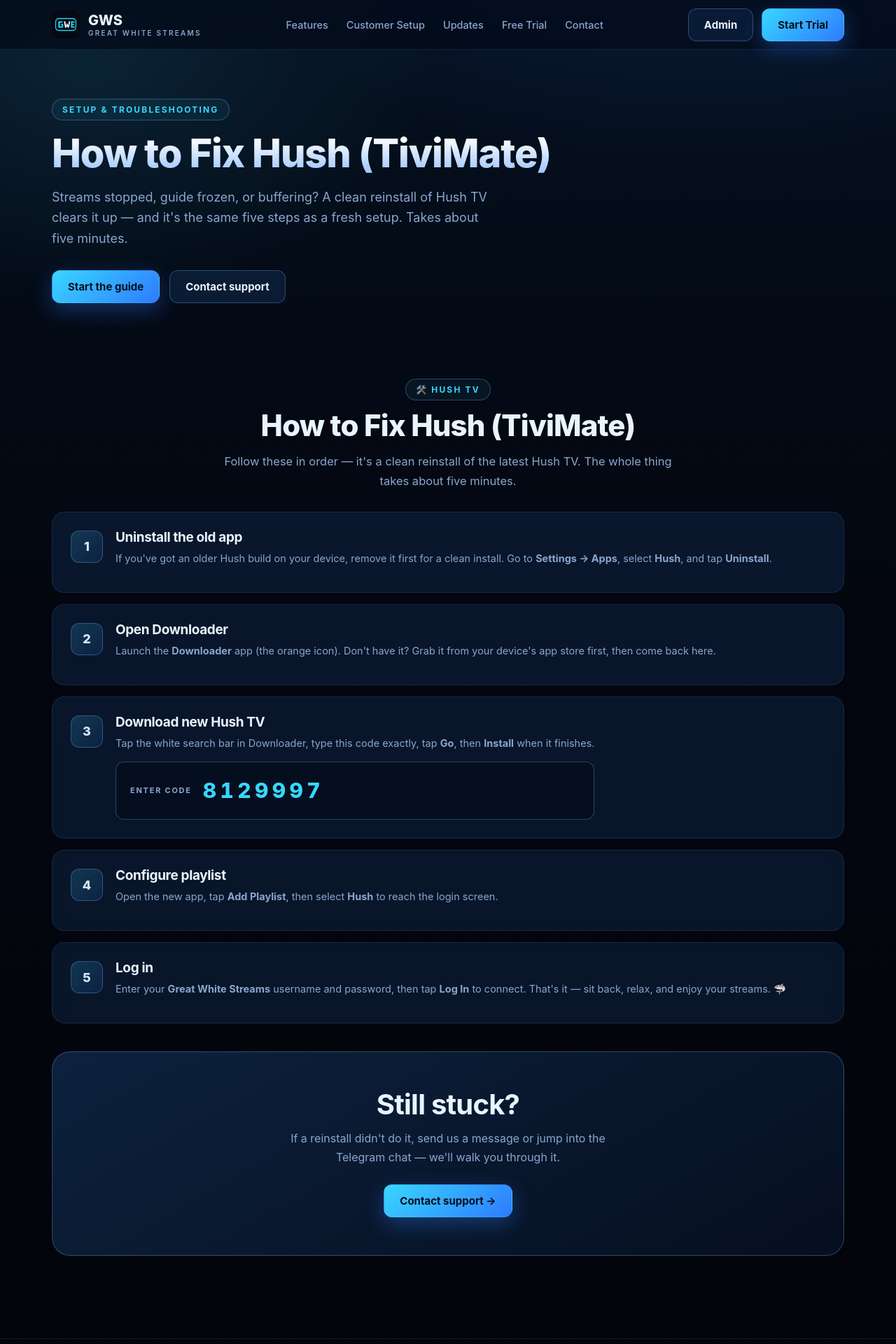
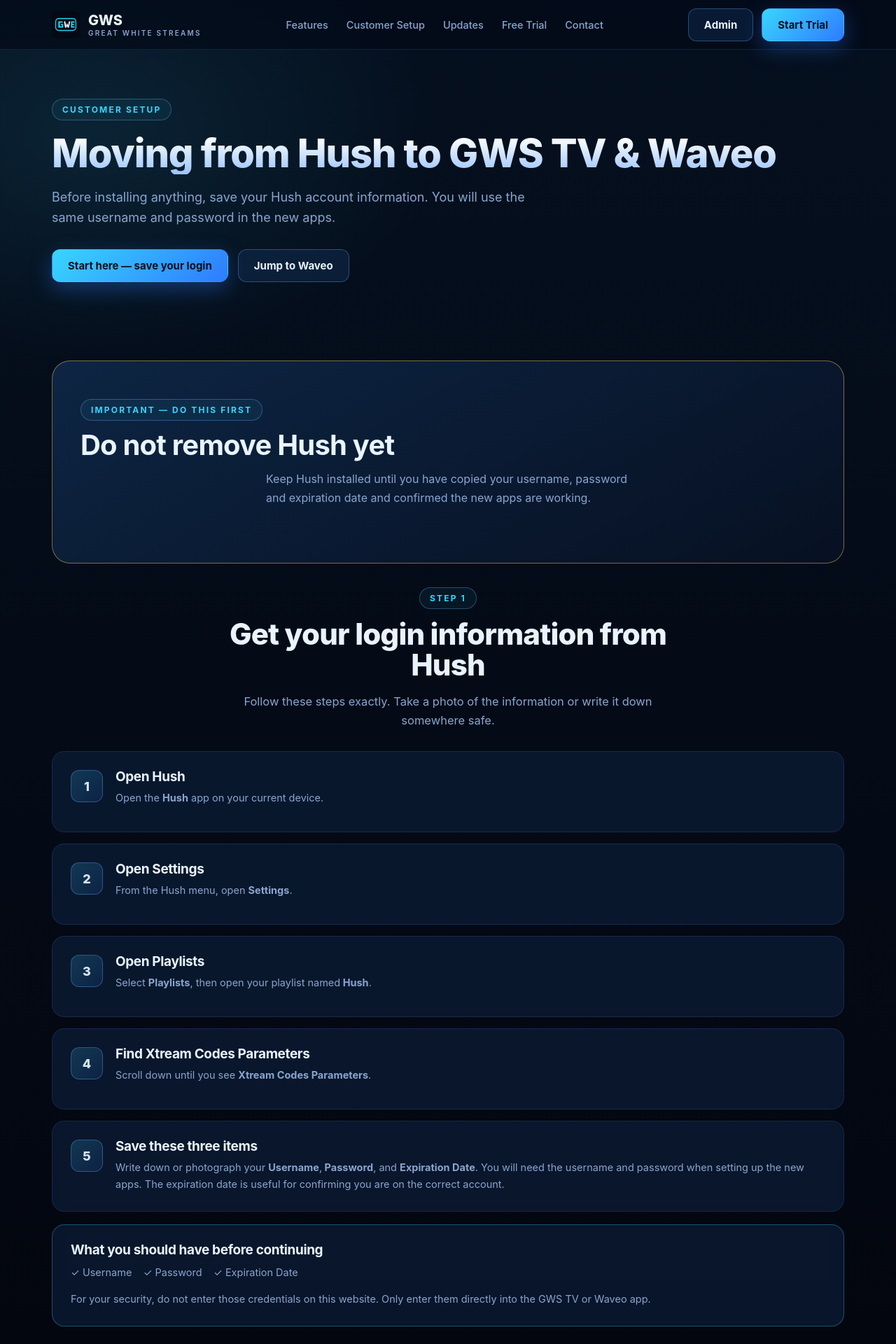
Before and after one commit to boberthegr8/greatwhiteworking, a Next.js app in the folder gws-site/: page /install in a window 1280 px wide. Shown: the top 1920 px of the page at 70% size. Built offline with nearby package versions, Linux system fonts and the light colour scheme; no server answers.

Commit message:
Replace old Hush reinstall page with customer migration guide

```diff
--- a/gws-site/app/install/page.jsx
+++ b/gws-site/app/install/page.jsx
@@ -3,9 +3,9 @@
 import Footer from "@/components/Footer";
 
 export const metadata = {
-  title: "How to Fix Hush (TiviMate) — GWS",
+  title: "Customer Setup — GWS TV & Waveo",
   description:
-    "Step-by-step guide to reinstall and fix Hush TV / TiviMate playback for Great White Streams.",
+    "Step-by-step setup for Great White Streams customers moving from Hush to GWS TV and Waveo.",
 };
 
 function Step({ n, title, children }) {
@@ -19,9 +19,53 @@
       </div>
       <div>
         <h3>{title}</h3>
-        <div style={{ color: "var(--muted)", fontSize: "14.5px", lineHeight: 1.65 }}>
+        <div
+          style={{
+            color: "var(--muted)",
+            fontSize: "14.5px",
+            lineHeight: 1.65,
+          }}
+        >
           {children}
         </div>
+      </div>
+    </div>
+  );
+}
+
+function CodeBox({ label, value }) {
+  return (
+    <div
+      style={{
+        marginTop: 14,
+        padding: "16px 20px",
+        borderRadius: 12,
+        border: "1px solid var(--line-strong)",
+        background: "rgba(4, 11, 24, 0.6)",
+      }}
+    >
+      <div
+        style={{
+          fontSize: 11,
+          fontWeight: 700,
+          letterSpacing: "0.16em",
+          textTransform: "uppercase",
+          color: "var(--muted)",
+          marginBottom: 6,
+        }}
+      >
+        {label}
+      </div>
+      <div
+        style={{
+          fontSize: 27,
+          fontWeight: 800,
+          color: "var(--cyan)",
+          overflowWrap: "anywhere",
+          fontVariantNumeric: "tabular-nums",
+        }}
+      >
+        {value}
       </div>
     </div>
   );
@@ -32,110 +76,185 @@
     <>
       <Nav />
 
-      <header className="hero" style={{ padding: "70px 0 30px" }}>
+      <header className="hero" style={{ padding: "70px 0 34px" }}>
         <div className="container">
-          <span className="eyebrow">Setup &amp; troubleshooting</span>
-          <h1 style={{ fontSize: "clamp(34px,5vw,56px)", margin: "18px 0 14px" }}>
-            How to Fix Hush (TiviMate)
+          <span className="eyebrow">Customer setup</span>
+          <h1
+            style={{
+              fontSize: "clamp(34px,5vw,56px)",
+              margin: "18px 0 14px",
+            }}
+          >
+            Moving from Hush to GWS TV &amp; Waveo
           </h1>
-          <p className="hero-sub" style={{ maxWidth: 640 }}>
-            Streams stopped, guide frozen, or buffering? A clean reinstall of
-            Hush TV clears it up — and it&apos;s the same five steps as a fresh
-            setup. Takes about five minutes.
+          <p className="hero-sub" style={{ maxWidth: 720 }}>
+            Before installing anything, save your Hush account information.
+            You will use the same username and password in the new apps.
           </p>
           <div className="hero-cta">
-            <a href="#guide" className="btn btn-primary">
-              Start the guide
+            <a href="#save-login" className="btn btn-primary">
+              Start here — save your login
             </a>
-            <Link href="/#contact" className="btn btn-ghost">
-              Contact support
-            </Link>
+            <a href="#waveo" className="btn btn-ghost">
+              Jump to Waveo
+            </a>
           </div>
         </div>
       </header>
 
-      {/* HOW TO FIX HUSH (TIVIMATE) */}
-      <section id="guide" className="section-pad">
-        {/* anchors so homepage Install / Fix links both land here */}
-        <span id="install-hush" />
-        <span id="tivimate" />
+      <section id="save-login" className="section-pad">
+        <div className="container">
+          <div
+            className="band"
+            style={{
+              marginBottom: 34,
+              textAlign: "left",
+              borderColor: "rgba(255, 206, 90, 0.45)",
+            }}
+          >
+            <span className="eyebrow" style={{ marginBottom: 14 }}>
+              Important — do this first
+            </span>
+            <h2>Do not remove Hush yet</h2>
+            <p>
+              Keep Hush installed until you have copied your username,
+              password and expiration date and confirmed the new apps are
+              working.
+            </p>
+          </div>
+
+          <div className="section-head" style={{ marginBottom: 30 }}>
+            <span className="eyebrow">Step 1</span>
+            <h2>Get your login information from Hush</h2>
+            <p>
+              Follow these steps exactly. Take a photo of the information or
+              write it down somewhere safe.
+            </p>
+          </div>
+
+          <div className="grid" style={{ gap: 16 }}>
+            <Step n="1" title="Open Hush">
+              Open the <strong>Hush</strong> app on your current device.
+            </Step>
+            <Step n="2" title="Open Settings">
+              From the Hush menu, open <strong>Settings</strong>.
+            </Step>
+            <Step n="3" title="Open Playlists">
+              Select <strong>Playlists</strong>, then open your playlist named
+              <strong> Hush</strong>.
+            </Step>
+            <Step n="4" title="Find Xtream Codes Parameters">
+              Scroll down until you see <strong>Xtream Codes Parameters</strong>.
+            </Step>
+            <Step n="5" title="Save these three items">
+              Write down or photograph your <strong>Username</strong>,
+              <strong> Password</strong>, and <strong>Expiration Date</strong>.
+              You will need the username and password when setting up the new
+              apps. The expiration date is useful for confirming you are on the
+              correct account.
+            </Step>
+          </div>
+
+          <div
+            className="card"
+            style={{ marginTop: 18, borderColor: "rgba(56, 214, 255, 0.32)" }}
+          >
+            <h3 style={{ marginBottom: 10 }}>What you should have before continuing</h3>
+            <p style={{ margin: 0, color: "var(--muted)" }}>
+              ✓ Username &nbsp;&nbsp; ✓ Password &nbsp;&nbsp; ✓ Expiration Date
+            </p>
+            <p style={{ marginBottom: 0, color: "var(--muted)" }}>
+              For your security, do not enter those credentials on this
+              website. Only enter them directly into the GWS TV or Waveo app.
+            </p>
+          </div>
+        </div>
+      </section>
+
+      <section id="gws-tv" className="section-pad" style={{ paddingTop: 20 }}>
         <div className="container">
           <div className="section-head" style={{ marginBottom: 30 }}>
-            <span className="eyebrow">🛠️ Hush TV</span>
-            <h2>How to Fix Hush (TiviMate)</h2>
+            <span className="eyebrow">App 1</span>
+            <h2>Great White Streams TV</h2>
             <p>
-              Follow these in order — it&apos;s a clean reinstall of the latest
-              Hush TV. The whole thing takes about five minutes.
+              Install the GWS TV app using the current GWS Downloader code
+              supplied by Great White Streams. Keep the Hush login information
+              you saved above handy.
             </p>
           </div>
+
           <div className="grid" style={{ gap: 16 }}>
-            <Step n="1" title="Uninstall the old app">
-              If you&apos;ve got an older Hush build on your device, remove it
-              first for a clean install. Go to{" "}
-              <strong>Settings → Apps</strong>, select <strong>Hush</strong>,
-              and tap <strong>Uninstall</strong>.
+            <Step n="1" title="Open Downloader">
+              Open the <strong>Downloader</strong> app on your Fire TV, Android
+              TV or Google TV device.
             </Step>
-            <Step n="2" title="Open Downloader">
-              Launch the <strong>Downloader</strong> app (the orange icon).
-              Don&apos;t have it? Grab it from your device&apos;s app store
-              first, then come back here.
+            <Step n="2" title="Install Great White Streams TV">
+              Enter the current <strong>GWS TV Downloader code</strong> supplied
+              by Great White Streams, download the app, then choose
+              <strong> Install</strong>.
             </Step>
-            <Step n="3" title="Download new Hush TV">
-              Tap the white search bar in Downloader, type this code exactly,
-              tap <strong>Go</strong>, then <strong>Install</strong> when it
-              finishes.
-              <span
-                style={{
-                  display: "flex",
-                  alignItems: "center",
-                  gap: 16,
-                  marginTop: 14,
-                  padding: "16px 20px",
-                  borderRadius: 12,
-                  border: "1px solid var(--line-strong)",
-                  background: "rgba(4, 11, 24, 0.6)",
-                }}
-              >
-                <span
-                  style={{
-                    fontSize: 11,
-                    fontWeight: 700,
-                    letterSpacing: "0.16em",
-                    textTransform: "uppercase",
-                    color: "var(--muted)",
-                  }}
-                >
-                  Enter code
-                </span>
-                <span
-                  style={{
-                    fontSize: 30,
-                    fontWeight: 800,
-                    letterSpacing: "0.18em",
-                    color: "var(--cyan)",
-                    fontVariantNumeric: "tabular-nums",
-                  }}
-                >
-                  8129997
-                </span>
-              </span>
+            <Step n="3" title="Add your TV service">
+              Open GWS TV and choose an <strong>Xtream</strong> source when you
+              are asked to add your service. Use the GWS server address supplied
+              with your setup, then enter the same <strong>username</strong> and
+              <strong> password</strong> you saved from Hush.
             </Step>
-            <Step n="4" title="Configure playlist">
-              Open the new app, tap <strong>Add Playlist</strong>, then select{" "}
-              <strong>Hush</strong> to reach the login screen.
+            <Step n="4" title="Let the app finish loading">
+              Allow the first channel, movie, series and guide sync to finish
+              before judging the app. The first load can take longer than a
+              normal startup.
             </Step>
-            <Step n="5" title="Log in">
-              Enter your <strong>Great White Streams</strong> username and
-              password, then tap <strong>Log In</strong> to connect. That&apos;s
-              it — sit back, relax, and enjoy your streams. 🦈
+          </div>
+        </div>
+      </section>
+
+      <section id="waveo" className="section-pad" style={{ paddingTop: 20 }}>
+        <div className="container">
+          <div className="section-head" style={{ marginBottom: 30 }}>
+            <span className="eyebrow">App 2</span>
+            <h2>Install &amp; log into Waveo</h2>
+            <p>
+              The important part here is choosing <strong>Custom</strong> at
+              login. Do not select Hush.
+            </p>
+          </div>
+
+          <div className="grid" style={{ gap: 16 }}>
+            <Step n="1" title="Open Downloader">
+              Launch the <strong>Downloader</strong> app.
+            </Step>
+            <Step n="2" title="Download Waveo">
+              Enter this Downloader code exactly, choose <strong>Go</strong>,
+              then install Waveo.
+              <CodeBox label="Waveo Downloader code" value="9378234" />
+            </Step>
+            <Step n="3" title="Choose Custom — not Hush">
+              When the Waveo login screen opens, select
+              <strong> CUSTOM</strong>. Do <strong>not</strong> choose Hush.
+            </Step>
+            <Step n="4" title="Enter the GWS server / DNS">
+              Enter this address exactly:
+              <CodeBox label="DNS / Server" value="https://ottidns.com" />
+            </Step>
+            <Step n="5" title="Enter your saved Hush login">
+              Enter the exact <strong>username</strong> and
+              <strong> password</strong> you copied from Hush. Watch for extra
+              spaces and remember that passwords are case-sensitive.
+            </Step>
+            <Step n="6" title="Log in and verify">
+              Select <strong>Login</strong> and let Waveo finish loading. Once
+              inside, confirm your service works normally. Keep your saved
+              expiration date for reference.
             </Step>
           </div>
 
           <div className="band" style={{ marginTop: 40 }}>
-            <h2>Still stuck?</h2>
+            <h2>Waveo login not working?</h2>
             <p>
-              If a reinstall didn&apos;t do it, send us a message or jump into
-              the Telegram chat — we&apos;ll walk you through it.
+              Check the three most common problems first: Waveo is set to
+              <strong> Custom</strong>, the server is exactly
+              <strong> https://ottidns.com</strong>, and your username/password
+              match Hush with no extra spaces.
             </p>
             <Link href="/#contact" className="btn btn-primary">
               Contact support →
```
